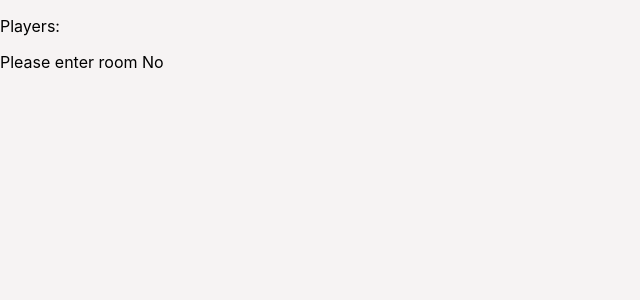
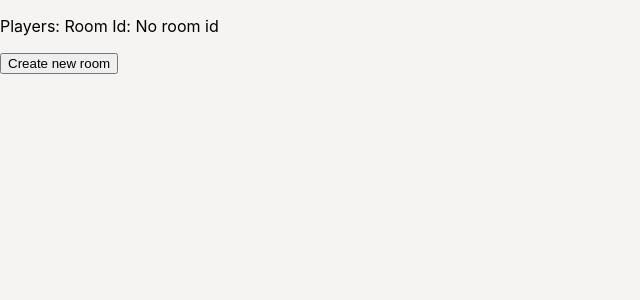
Before and after one commit to weblab-class/yanovsk-azariah-seblu-beckettld, a React (Create React App) app in the folder client/: page / in a window 1280 px wide. Shown: the top 300 px of the page, without its empty margins (0-640 px from the left). Built offline with nearby package versions, Linux system fonts and the light colour scheme; no server answers.

Commit message:
updated room joining

```diff
--- a/client/src/App.js
+++ b/client/src/App.js
@@ -9,6 +9,8 @@ const socket = io("http://localhost:9000");
 function App() {
   const [playerData, setPlayerData] = useState({});
   const [isLoggedIn, setLoggedIn] = useState(false);
+  const [playerNumber, setPlayerNumber] = useState(0);
+  const [roomId, setRoomId] = useState("No room id");
 
   useEffect(() => {
     socket.on("connect", () => {
@@ -30,13 +32,25 @@ function App() {
     socket.emit("updateFromClient", childdata);
   };
 
+  const createNewRoom = () => {
+    socket.emit("newRoom");
+  };
+
+  socket.on("init", (number) => {
+    setPlayerNumber(number);
+    setLoggedIn(true);
+  });
+  socket.on("roomId", (id) => {
+    setRoomId(id);
+  });
+
   return (
     <div>
-      <p>{"Players: " + Object.entries(playerData)}</p>
+      <p>{"Players: " + Object.entries(playerData) + " Room Id: " + roomId}</p>
       {isLoggedIn ? (
         <Game playerData={playerData} fromClientToServer={fromClientToServer} />
       ) : (
-        <p> Please enter room No</p>
+        <button onClick={createNewRoom}>Create new room</button>
       )}
     </div>
   );
```
